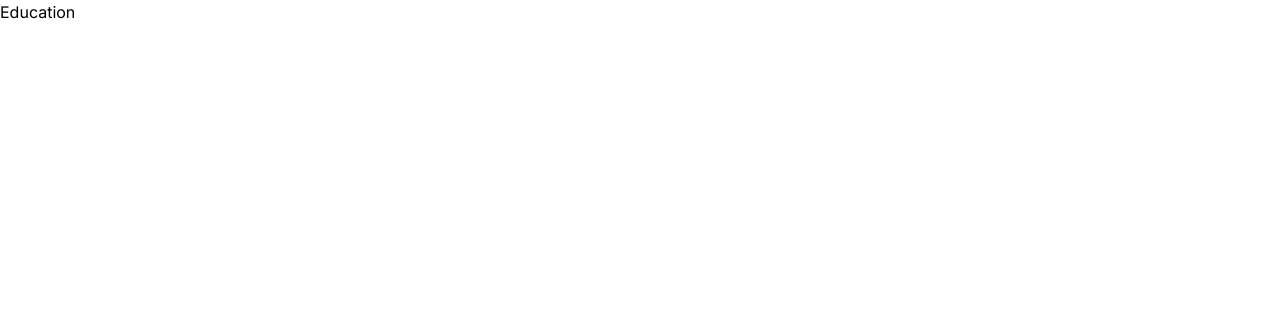
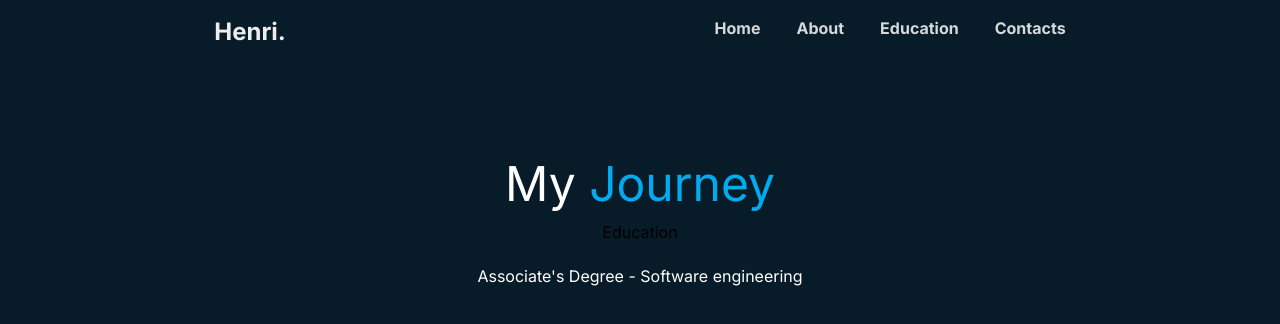
Before and after one commit to HenriTresor/portfolio, a Next.js app: page /education in a window 1280 px wide. Shown: the top 324 px of the page. Built offline with nearby package versions, Linux system fonts and the light colour scheme.

Commit message:
initialised education part

```diff
--- a/app/education/page.tsx
+++ b/app/education/page.tsx
@@ -1,11 +1,25 @@
+import Header from '@/components/Header'
 import React from 'react'
 
 type Props = {}
 
-function Education({}: Props) {
-  return (
-    <div>Education</div>
-  )
+function Education({ }: Props) {
+    return (
+        <div className='bg-[#081b29] h-max-screen'>
+            <Header />
+            <div className='h-screen flex flex-col p-5 text-center w-full items-center mt-20'>
+                <h1 className='text-[3em] text-white'>My <span className='text-[#00abf0]'>Journey</span></h1>
+                <div className='flex'>
+                    <div className=''>
+                        <h1>Education</h1>
+                        <div className='text-white border-34 border-[#00abf0] w-auto h-auto p-5'>
+                            <h1>Associate&apos;s Degree - Software engineering</h1>
+                        </div>
+                        </div>
+                </div>
+            </div>
+        </div>
+    )
 }
 
 export default Education
```
